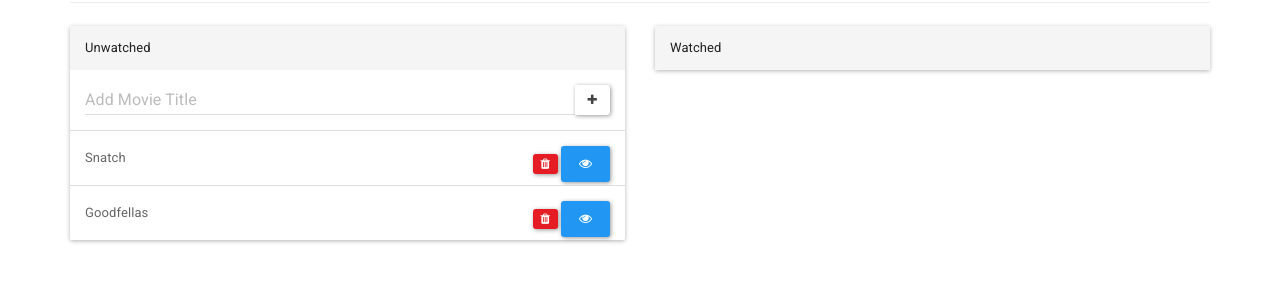
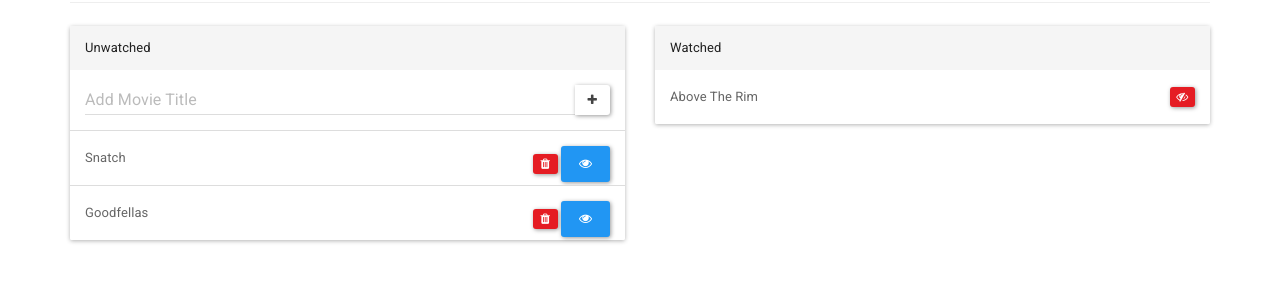
Before and after one commit to dtrinh888/movie-list, a plain HTML site: page index.html in a window 1280 px wide. Both pictures are taken after a click on the button 585 px from the left and 291 px from the top of the page. Shown: the part 128-410 px from the top of the page. Drawn offline with Linux system fonts and the light colour scheme.

Commit message:
watched movie list completed

```diff
--- a/index.html
+++ b/index.html
@@ -55,6 +55,15 @@
 					<div class="panel-heading">
 						Watched
 					</div>
+					<ul class="list-group">
+						<li class="list-group-item" ng-repeat="movie in movies | filter:{watched: true}">{{movie.title}}
+							<span class="pull-right">
+								<button class="btn btn-danger btn-xs" title="Remove from List" ng-click="remove(movie.title)">
+									<i class="fa fa-fw fa-eye-slash"></i>
+								</button>
+							</span>
+						</li>
+					</ul>
 				</div>
 			</div>
 		</div>
```
